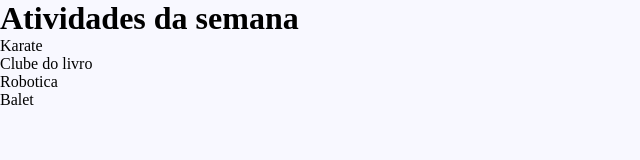
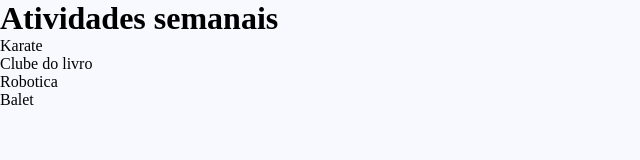
Before and after one commit to camylla14/Desafio-github-2, a plain HTML site: page index.html in a window 1280 px wide. Shown: the full height of the page, 0-640 px from the left. Drawn offline with Linux system fonts and the light colour scheme.

Commit message:
alteracao no index.html

```diff
--- a/index.html
+++ b/index.html
@@ -7,7 +7,7 @@
     <link rel="stylesheet" href="styless.css">
 </head>
 <body>
-    <h1>Atividades da semana</h1>
+    <h1>Atividades semanais</h1>
 
     <ul>
         <li>Karate</li>
```
